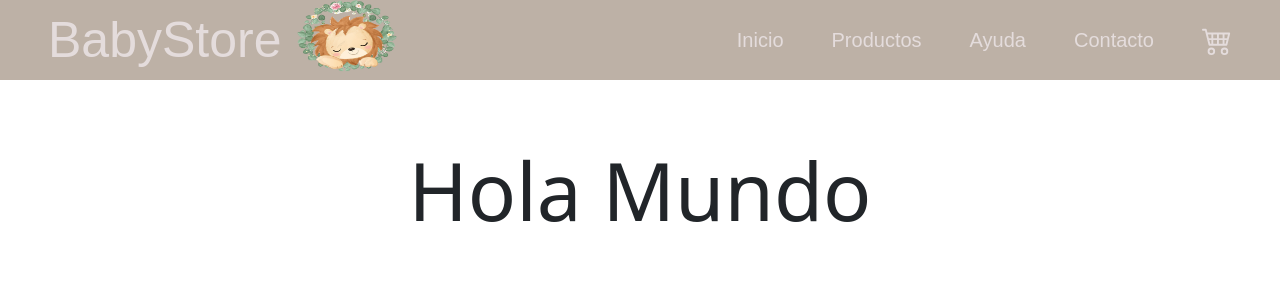
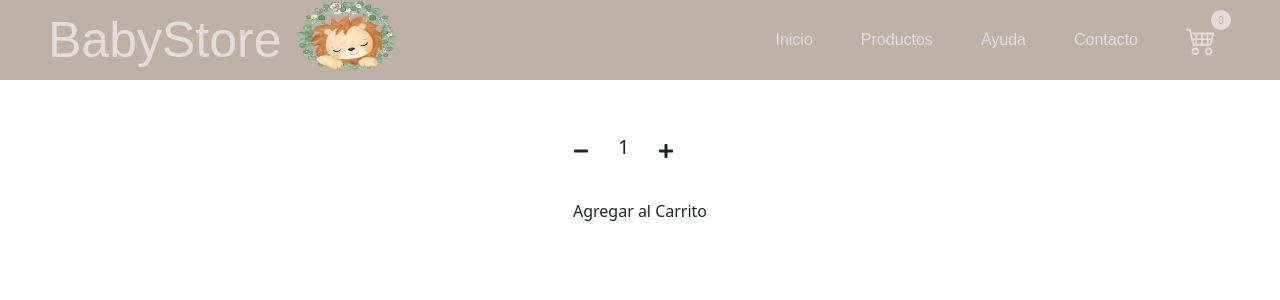
Before and after one commit to DaniloCalcina/babytoy, a React (Create React App) app: page / in a window 1280 px wide. Shown: the top 300 px of the page. Built offline with nearby package versions, Linux system fonts and the light colour scheme.

Commit message:
Agregado del contador y modifiacion del carrito

```diff
--- /dev/null
+++ b/src/components/CarButtom/CarButtom.css
@@ -0,0 +1,24 @@
+.car-container{
+    position: relative;
+}
+
+.car-icon{
+    font-size: 30px;
+    color: rgb(228, 220, 220);
+    cursor: pointer;
+}
+
+.car-count-container{
+    position: absolute;
+    top: -15px;
+    right: -15px;
+    height: 20px;
+    width: 20px;
+    border-radius: 50%;
+    background-color:  rgb(228, 220, 220);
+}
+
+.car-count{
+    font-size: 10px;
+    color: #bdb1a6;
+}
--- /dev/null
+++ b/src/components/CarButtom/CarButtom.jsx
@@ -0,0 +1,16 @@
+import './CarButtom.css'
+import{BsCart4} from "react-icons/bs";
+
+const CarButtom= ()=>{
+    return(
+        <div className="d-flex flex-column me-3 align-items-center car-container">
+            <BsCart4 className='car-icon'/>
+            <div className='car-count-container d-flex justify-content-center align-items-center'>
+            <span className='car-count'>0</span>
+            </div>
+        </div>
+
+    )
+}
+
+export default CarButtom;
--- a/src/components/ItemList/ItemList.css
+++ b/src/components/ItemList/ItemList.css
@@ -1,4 +1,4 @@
-.prueba{
+.count-container{
     margin-top: 50px;
-    font-size: 80px;
+    font-size: 20px;
 }
--- a/src/components/ItemList/ItemList.jsx
+++ b/src/components/ItemList/ItemList.jsx
@@ -1,8 +1,22 @@
 import "./ItemList.css"
+import {FaPlus, FaMinus} from "react-icons/fa";
+import { useState } from "react";
 
 const ItemList= ()=>{
+
+    const [count,setCount]= useState(1);
+    const onCount= (newQuantity)=>{setCount(newQuantity)};
     return(
-        <span className="prueba"> Hola Mundo</span>
+        <div className="container-fluid d-flex justify-content-center count-container">
+            <div>
+                 <div className="me-3 mb-4">
+                     <button onClick={()=>{onCount(count -1)}} className="btn"><FaMinus/></button>
+                     <span className="m-3">{count}</span>
+                     <button onClick={()=>{onCount(count +1)}} className="btn"><FaPlus/></button>
+                 </div>
+                 <button className="btn btn*primary">Agregar al Carrito</button>
+            </div>
+        </div>
     )
 }
 
--- a/src/components/NavBar/NavBar.css
+++ b/src/components/NavBar/NavBar.css
@@ -1,35 +1,26 @@
-.header{
+.nav-header{
     color: rgb(228, 220, 220);
     font-family: 'Quicksand', sans-serif;
+    background-color: #bdb1a6;
+    border-bottom: black
 }
-.logo{
+.nav-logo{
     font-size: 50px;
     text-decoration: none;
     color: rgb(228, 220, 220);
 }
-.logo:hover {
+.nav-logo:hover {
     color: rgb(228, 220, 220);
     transition: 0.5s;
 }
 
-.header{
-    background-color: #bdb1a6;
-    border-bottom: black
-   }
-
-.carrito{
-    font-size: 30px;
-    color: rgb(228, 220, 220);
-    cursor: pointer;
-}
-
-.nav_link{
+.nav-link{
     font-weight: lighter;
     font-size: 20px;
     color: rgb(228, 220, 220);
 }
 
-.nav_link:hover {
+.nav-link:hover {
     color: white;
     transition: 0.5s;
 }
--- a/src/components/NavBar/NavBar.jsx
+++ b/src/components/NavBar/NavBar.jsx
@@ -1,26 +1,26 @@
 import './NavBar.css'
-import{BsCart4} from "react-icons/bs";
+import CarButtom from '../CarButtom/CarButtom';
 
 
 const NavBar =()=> {
     return (
-        <nav className="container-fluid header p-0">
+        <nav className="container-fluid nav-header p-0">
             <div className="container-fluid p-0 d-flex justify-content-between">
                 <div className="d-flex align-items-center ms-5">
-                    <a href="#" className='logo'>
+                    <a href="#" className='nav-logo'>
                      <div className="div me-3">BabyStore</div>
                     </a>
                     <img src="assets/leon.png" alt="imagen" height={80} width={100}/>
                 </div>
                 <div className="d-flex align-items-center ms-5 justify-content-between">
                     <div className="menu_link p-0 d-flex align-items-center">
-                        <span className='nav_link me-5'>Inicio</span>
-                        <span className='nav_link me-5'>Productos</span>
-                        <span className='nav_link me-5'>Ayuda</span>
-                        <span className='nav_link me-5'>Contacto</span>
+                        <span className='nav-link me-5'>Inicio</span>
+                        <span className='nav-link me-5'>Productos</span>
+                        <span className='nav-link me-5'>Ayuda</span>
+                        <span className='nav-link me-5'>Contacto</span>
                     </div>
                     <div className="d-flex me-5 align-items-center">
-                        <BsCart4 className='carrito'/>
+                        <CarButtom/>
                     </div>
                 </div>
             </div>
```
